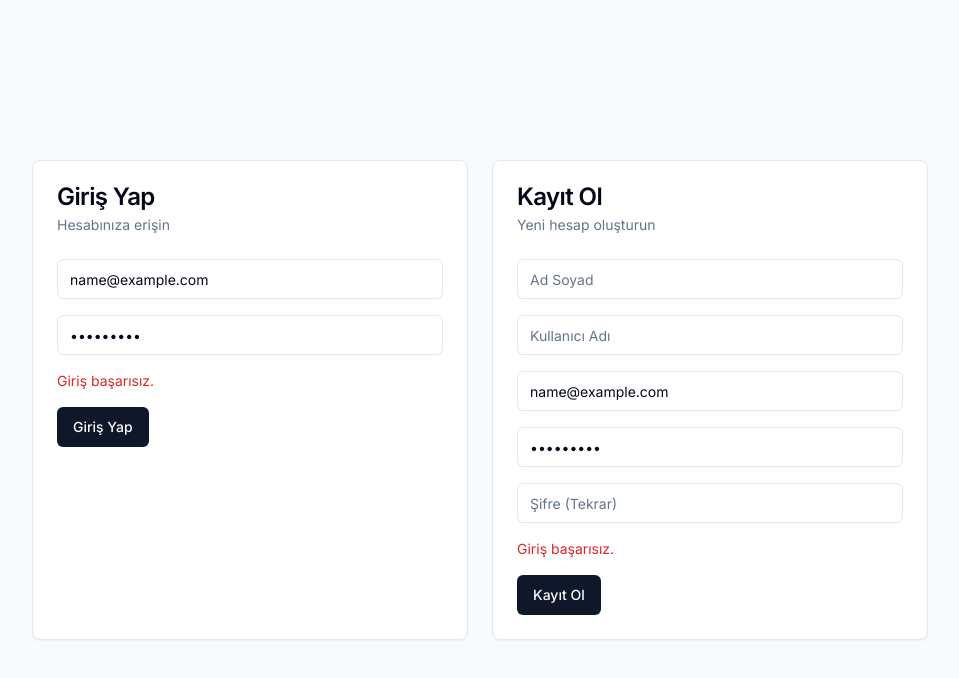
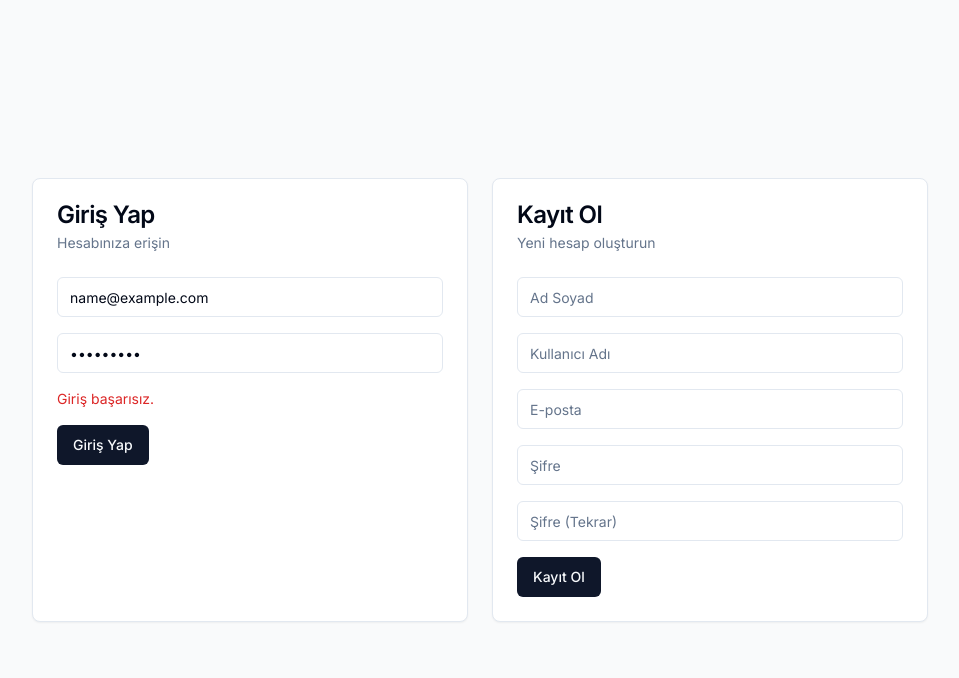
Before and after one commit to hyesilkendir/floww3, a Next.js app: page /login in a window 1280 px wide. Both pictures are taken after typing "name@example.com", "Sample123" into the empty fields and a click on the button "Giriş Yap". Shown: the top 678 px of the page, without its empty margins (160-1119 px from the left). Built offline with nearby package versions, Linux system fonts and the light colour scheme.

Commit message:
fix(auth): register API runtime + crypto import; separate login/register form state

```diff
--- a/src/app/api/auth/register/route.ts
+++ b/src/app/api/auth/register/route.ts
@@ -1,8 +1,11 @@
 import { NextResponse } from 'next/server';
+export const runtime = 'nodejs';
+
 import { db } from '@/lib/db/connection';
-import { users, verificationTokens } from '@/lib/db/pg-schema';
+import { users } from '@/lib/db/pg-schema';
 import { eq } from 'drizzle-orm';
 import bcrypt from 'bcryptjs';
+import crypto from 'node:crypto';
 
 export async function POST(req: Request) {
   try {
@@ -19,7 +22,6 @@ export async function POST(req: Request) {
       return NextResponse.json({ message: 'Zorunlu alanlar eksik' }, { status: 400 });
     }
 
-    // Eşsiz kontroller
     const existingByEmail = await db.select().from(users).where(eq(users.email, email)).limit(1);
     if (existingByEmail.length > 0) {
       return NextResponse.json({ message: 'Bu e-posta zaten kayıtlı' }, { status: 409 });
@@ -29,7 +31,6 @@ export async function POST(req: Request) {
       return NextResponse.json({ message: 'Bu kullanıcı adı zaten kullanımda' }, { status: 409 });
     }
 
-    // Hash
     const passwordHash = await bcrypt.hash(password, 10);
 
     const userId = crypto.randomUUID();
@@ -40,17 +41,13 @@ export async function POST(req: Request) {
       password: passwordHash,
       name,
       companyName: 'CALAF.CO',
-      isVerified: true, // İsterseniz e-posta doğrulama süreciyle false başlatabilirsiniz
+      isVerified: true,
     });
-
-    // Eğer doğrulama istenecekse örnek token üretimi (opsiyonel):
-    // const token = crypto.randomUUID();
-    // const expires = new Date(Date.now() + 1000 * 60 * 60 * 24); // 24 saat
-    // await db.insert(verificationTokens).values({ id: crypto.randomUUID(), userId, token, expiresAt: expires });
 
     return NextResponse.json({ ok: true, userId });
   } catch (error: any) {
     console.error('register error', error);
-    return NextResponse.json({ message: 'Sunucu hatası' }, { status: 500 });
+    const message = typeof error?.message === 'string' ? error.message : 'Sunucu hatası';
+    return NextResponse.json({ message }, { status: 500 });
   }
 }
--- a/src/app/login/page.tsx
+++ b/src/app/login/page.tsx
@@ -12,47 +12,54 @@ export default function LoginPage() {
   const router = useRouter();
   const { login } = useAppStore();
 
-  const [email, setEmail] = useState('');
-  const [username, setUsername] = useState('');
-  const [name, setName] = useState('');
-  const [password, setPassword] = useState('');
-  const [confirmPassword, setConfirmPassword] = useState('');
-  const [error, setError] = useState('');
-  const [isLoading, setIsLoading] = useState(false);
+  // Login form state
+  const [loginEmail, setLoginEmail] = useState('');
+  const [loginPassword, setLoginPassword] = useState('');
+  const [loginError, setLoginError] = useState('');
+  const [loginLoading, setLoginLoading] = useState(false);
+
+  // Register form state
+  const [regName, setRegName] = useState('');
+  const [regUsername, setRegUsername] = useState('');
+  const [regEmail, setRegEmail] = useState('');
+  const [regPassword, setRegPassword] = useState('');
+  const [regConfirm, setRegConfirm] = useState('');
+  const [regError, setRegError] = useState('');
+  const [regLoading, setRegLoading] = useState(false);
 
   const handleLogin = async (e: React.FormEvent) => {
     e.preventDefault();
-    setIsLoading(true);
-    setError('');
+    setLoginLoading(true);
+    setLoginError('');
     try {
-      const success = await login(email, password);
+      const success = await login(loginEmail, loginPassword);
       if (success) router.push('/dashboard');
-      else setError('Giriş başarısız.');
-    } catch (err) {
-      setError('Giriş sırasında hata oluştu');
+      else setLoginError('Giriş başarısız.');
+    } catch {
+      setLoginError('Giriş sırasında hata oluştu');
     } finally {
-      setIsLoading(false);
+      setLoginLoading(false);
     }
   };
 
   const handleRegister = async (e: React.FormEvent) => {
     e.preventDefault();
-    setIsLoading(true);
-    setError('');
+    setRegLoading(true);
+    setRegError('');
 
-    if (password !== confirmPassword) {
-      setError('Şifreler eşleşmiyor');
-      setIsLoading(false);
+    if (regPassword !== regConfirm) {
+      setRegError('Şifreler eşleşmiyor');
+      setRegLoading(false);
       return;
     }
-    if (password.length < 6) {
-      setError('Şifre en az 6 karakter olmalıdır');
-      setIsLoading(false);
+    if (regPassword.length < 6) {
+      setRegError('Şifre en az 6 karakter olmalıdır');
+      setRegLoading(false);
       return;
     }
-    if (!username || username.length < 3) {
-      setError('Kullanıcı adı en az 3 karakter olmalıdır');
-      setIsLoading(false);
+    if (!regUsername || regUsername.length < 3) {
+      setRegError('Kullanıcı adı en az 3 karakter olmalıdır');
+      setRegLoading(false);
       return;
     }
 
@@ -60,18 +67,18 @@ export default function LoginPage() {
       const res = await fetch('/api/auth/register?mode=create', {
         method: 'POST',
         headers: { 'Content-Type': 'application/json' },
-        body: JSON.stringify({ email, username, name, password }),
+        body: JSON.stringify({ email: regEmail, username: regUsername, name: regName, password: regPassword }),
       });
       if (res.ok) {
         router.push('/dashboard');
       } else {
         const data = await res.json().catch(() => ({}));
-        setError(data?.message || 'Kayıt olurken bir hata oluştu');
+        setRegError(data?.message || 'Kayıt olurken bir hata oluştu');
       }
-    } catch (err) {
-      setError('Kayıt olurken bir hata oluştu');
+    } catch {
+      setRegError('Kayıt olurken bir hata oluştu');
     } finally {
-      setIsLoading(false);
+      setRegLoading(false);
     }
   };
 
@@ -85,10 +92,10 @@ export default function LoginPage() {
           </CardHeader>
           <CardContent>
             <form onSubmit={handleLogin} className="space-y-4">
-              <Input placeholder="E-posta" type="email" value={email} onChange={(e) => setEmail(e.target.value)} required />
-              <Input placeholder="Şifre" type="password" value={password} onChange={(e) => setPassword(e.target.value)} required />
-              {error && <div className="text-red-600 text-sm">{error}</div>}
-              <Button type="submit" disabled={isLoading}>{isLoading ? 'Yükleniyor...' : 'Giriş Yap'}</Button>
+              <Input placeholder="E-posta" type="email" value={loginEmail} onChange={(e) => setLoginEmail(e.target.value)} required />
+              <Input placeholder="Şifre" type="password" value={loginPassword} onChange={(e) => setLoginPassword(e.target.value)} required />
+              {loginError && <div className="text-red-600 text-sm">{loginError}</div>}
+              <Button type="submit" disabled={loginLoading}>{loginLoading ? 'Yükleniyor...' : 'Giriş Yap'}</Button>
             </form>
           </CardContent>
         </Card>
@@ -100,13 +107,13 @@ export default function LoginPage() {
           </CardHeader>
           <CardContent>
             <form onSubmit={handleRegister} className="space-y-4">
-              <Input placeholder="Ad Soyad" value={name} onChange={(e) => setName(e.target.value)} required />
-              <Input placeholder="Kullanıcı Adı" value={username} onChange={(e) => setUsername(e.target.value)} required />
-              <Input placeholder="E-posta" type="email" value={email} onChange={(e) => setEmail(e.target.value)} required />
-              <Input placeholder="Şifre" type="password" value={password} onChange={(e) => setPassword(e.target.value)} required />
-              <Input placeholder="Şifre (Tekrar)" type="password" value={confirmPassword} onChange={(e) => setConfirmPassword(e.target.value)} required />
-              {error && <div className="text-red-600 text-sm">{error}</div>}
-              <Button type="submit" disabled={isLoading}>{isLoading ? 'Yükleniyor...' : 'Kayıt Ol'}</Button>
+              <Input placeholder="Ad Soyad" value={regName} onChange={(e) => setRegName(e.target.value)} required />
+              <Input placeholder="Kullanıcı Adı" value={regUsername} onChange={(e) => setRegUsername(e.target.value)} required />
+              <Input placeholder="E-posta" type="email" value={regEmail} onChange={(e) => setRegEmail(e.target.value)} required />
+              <Input placeholder="Şifre" type="password" value={regPassword} onChange={(e) => setRegPassword(e.target.value)} required />
+              <Input placeholder="Şifre (Tekrar)" type="password" value={regConfirm} onChange={(e) => setRegConfirm(e.target.value)} required />
+              {regError && <div className="text-red-600 text-sm">{regError}</div>}
+              <Button type="submit" disabled={regLoading}>{regLoading ? 'Yükleniyor...' : 'Kayıt Ol'}</Button>
             </form>
           </CardContent>
         </Card>
```
